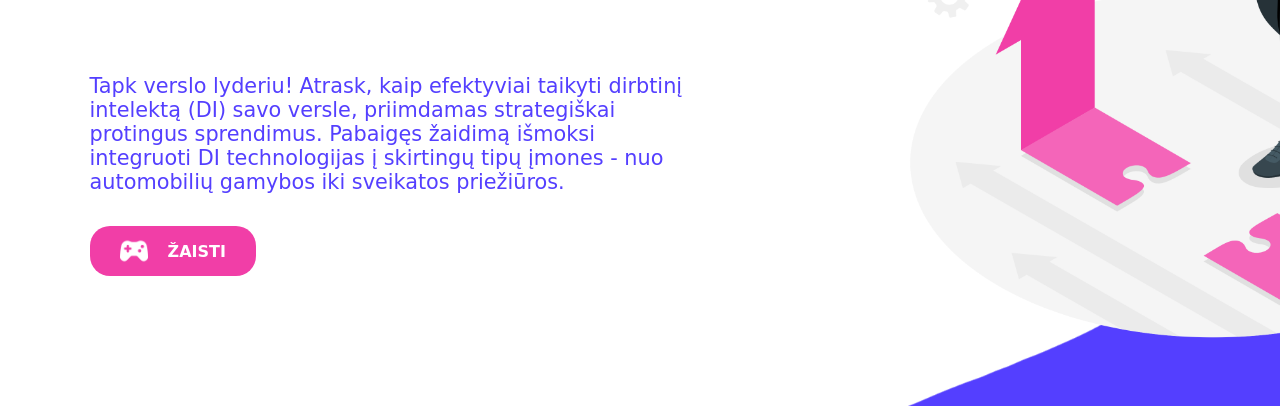
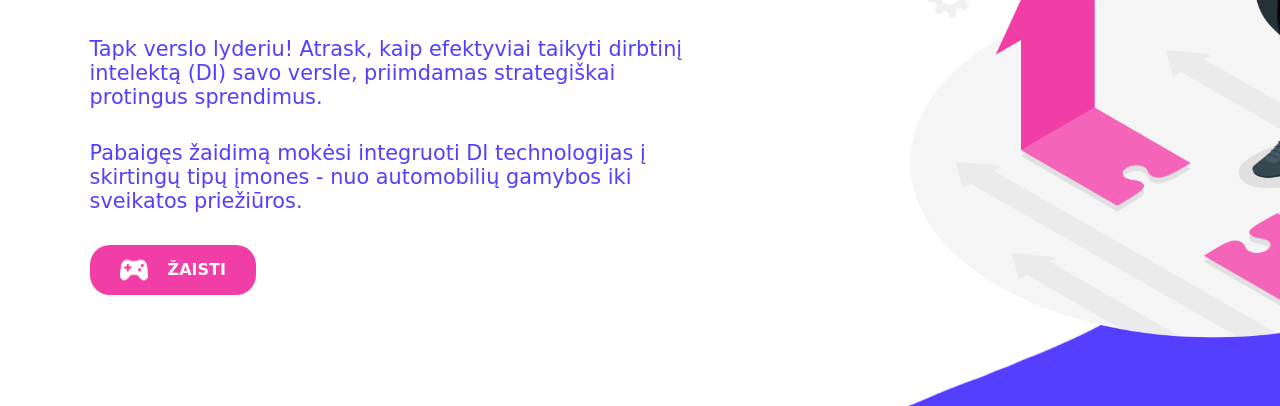
Before and after one commit to randrominie/S190B189-3K, a plain HTML site: page index.html in a window 1280 px wide. Shown: the part 394-800 px from the top of the page. Drawn offline with Linux system fonts and the light colour scheme; a web font is replaced by a local one.

Commit message:
Fixed goal of the game html

```diff
--- a/index.html
+++ b/index.html
@@ -27,7 +27,9 @@
             <div class="description">
               <p>
                 Tapk verslo lyderiu! Atrask, kaip efektyviai taikyti dirbtinį intelektą (DI) savo versle,
-                priimdamas strategiškai protingus sprendimus. Pabaigęs žaidimą išmoksi integruoti DI technologijas
+                priimdamas strategiškai protingus sprendimus.
+              </p>
+              <p>Pabaigęs žaidimą mokėsi integruoti DI technologijas
                 į skirtingų tipų įmones - nuo automobilių gamybos iki sveikatos priežiūros.
               </p>
               <a href="./select.html">
```
